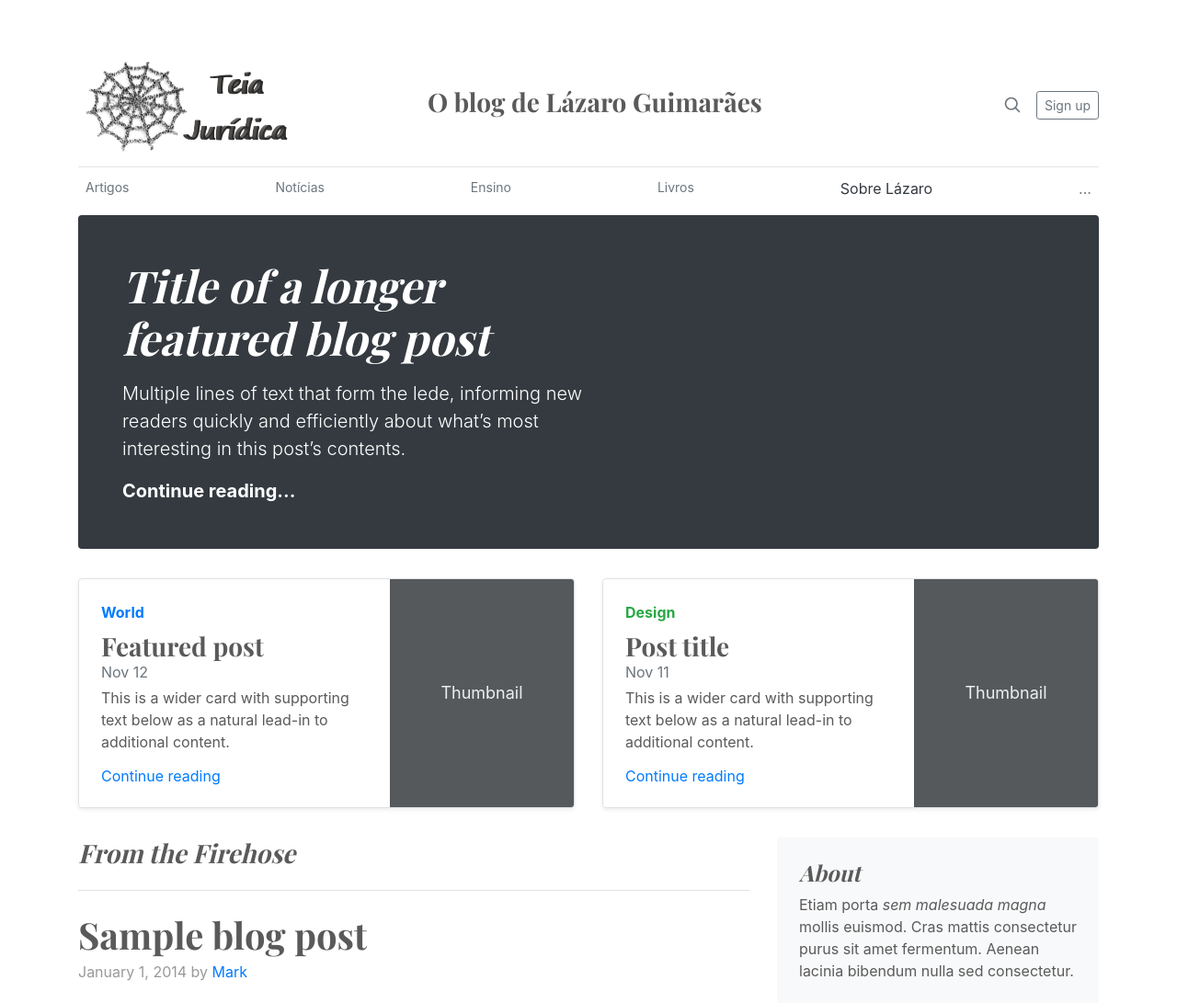
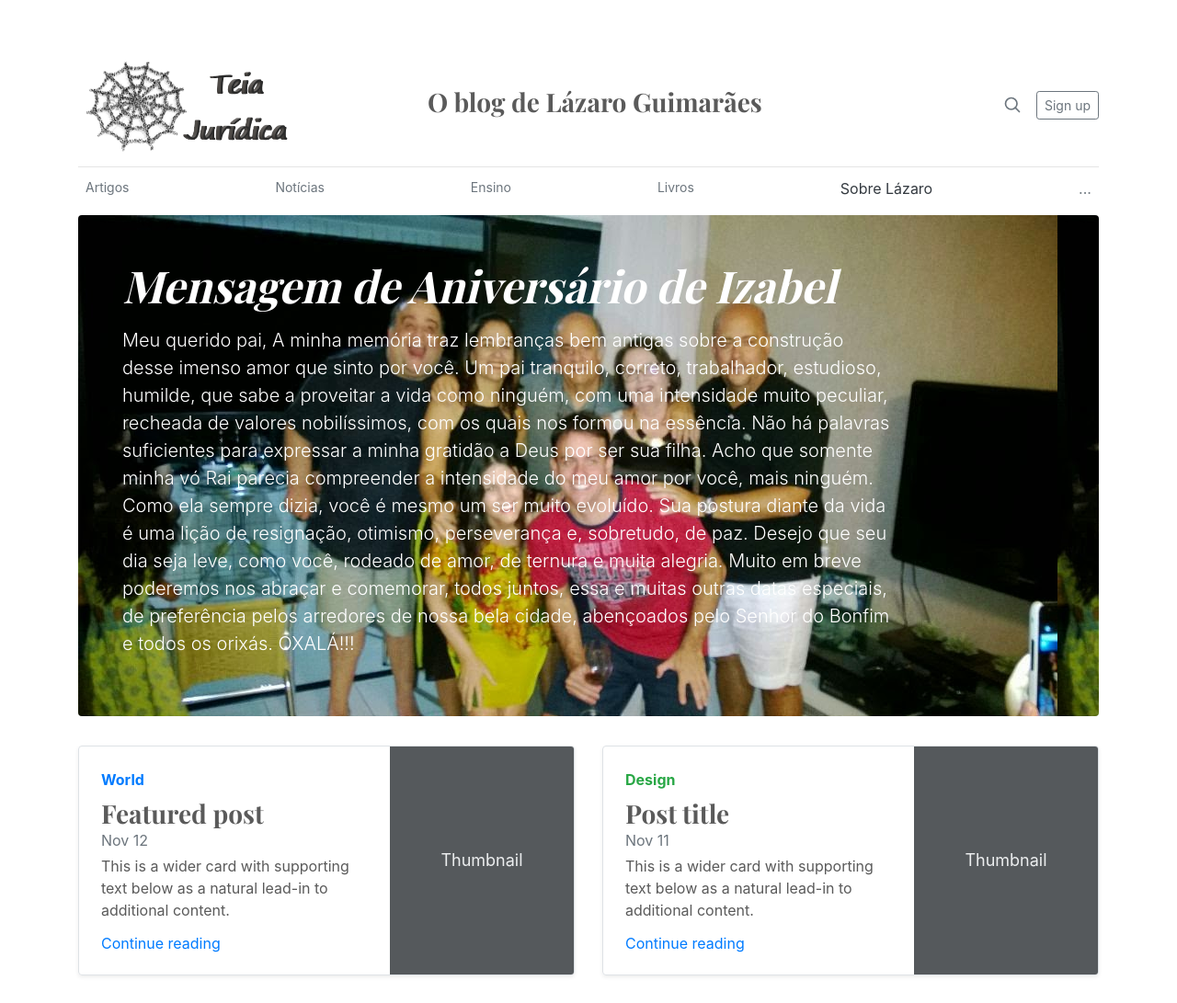
Before and after one commit to laguimarfh/lazaroguimaraes, a Django app: page / in a window 1280 px wide. Shown: the top 1091 px of the page at 92% size. Run offline with Django 3.2, Linux system fonts and the light colour scheme; some libraries are stand-ins or nearby versions.

```diff
--- a/blog/templates/blog/base.html
+++ b/blog/templates/blog/base.html
@@ -19,6 +19,10 @@
 <link href="{% static 'blog/dist/css/bootstrap.min.css'%}" rel="stylesheet">
 
     <style>
+      .bg-familia {
+        background-image: url("{% static 'blog/images/familiaguima.jpg'%}");
+      }
+
       .bd-placeholder-img {
         font-size: 1.125rem;
         text-anchor: middle;
--- a/blog/templates/blog/home.html
+++ b/blog/templates/blog/home.html
@@ -7,11 +7,23 @@
 
 {% block content %}
 
-<div class="jumbotron p-4 p-md-5 text-white rounded bg-dark">
-    <div class="col-md-6 px-0">
-      <h1 class="display-4 font-italic">Title of a longer featured blog post</h1>
-      <p class="lead my-3">Multiple lines of text that form the lede, informing new readers quickly and efficiently about what’s most interesting in this post’s contents.</p>
-      <p class="lead mb-0"><a href="#" class="text-white font-weight-bold">Continue reading...</a></p>
+<div class="jumbotron p-4 p-md-5 text-white rounded bg-familia">
+    <div class="col-md-10 px-0">
+      <!-- <img src="{% static 'blog/images/familiaguima.jpg'%}" alt="" width="400"> -->
+      <h1 class="display-4 font-italic">Mensagem de Aniversário de Izabel</h1>
+      <p class="lead my-3">
+        Meu querido pai, A minha memória traz lembranças bem antigas sobre a construção desse imenso
+        amor que sinto por você. Um pai tranquilo, correto, trabalhador, estudioso, humilde, que sabe a
+        proveitar a vida como ninguém, com uma intensidade muito peculiar, recheada de valores nobilíssimos,
+         com os quais nos formou na essência. Não há palavras suficientes para expressar a minha gratidão
+         a Deus por ser sua filha. Acho que somente minha vó Rai parecia compreender a intensidade do meu
+         amor por você, mais ninguém. Como ela sempre dizia, você é mesmo um ser muito evoluído.
+         Sua postura diante da vida é uma lição de resignação, otimismo, perseverança e, sobretudo, de paz.
+         Desejo que seu dia seja leve, como você, rodeado de amor, de ternura e muita alegria.
+         Muito em breve poderemos nos abraçar e comemorar, todos juntos, essa e muitas outras datas
+         especiais, de preferência pelos arredores de nossa bela cidade, abençoados pelo Senhor do Bonfim e todos os orixás. OXALÁ!!!
+      </p>
+      <!-- <p class="lead mb-0"><a href="#" class="text-white font-weight-bold">Continue reading...</a></p> -->
     </div>
   </div>
 
--- a/teiajuridica/settings.py
+++ b/teiajuridica/settings.py
@@ -25,9 +25,9 @@ BASE_DIR = Path(__file__).resolve().parent.parent
 SECRET_KEY = '@y=622nooaqyqd%+ad7u1!&-(l^=$@v6wt#e8yt1-^@i@#zjx!'
 
 # SECURITY WARNING: don't run with debug turned on in production!
-DEBUG = False
+DEBUG = True
 
-ALLOWED_HOSTS = ['lazaroguimaraes.herokuapp.com','lazaroguimaraes.com','www.lazaroguimaraes.com']
+ALLOWED_HOSTS = ['*','lazaroguimaraes.herokuapp.com','lazaroguimaraes.com','www.lazaroguimaraes.com']
 
 
 # Application definition
```
Also changed, not shown: blog/static/blog/images/familiaguima.jpg (added).
